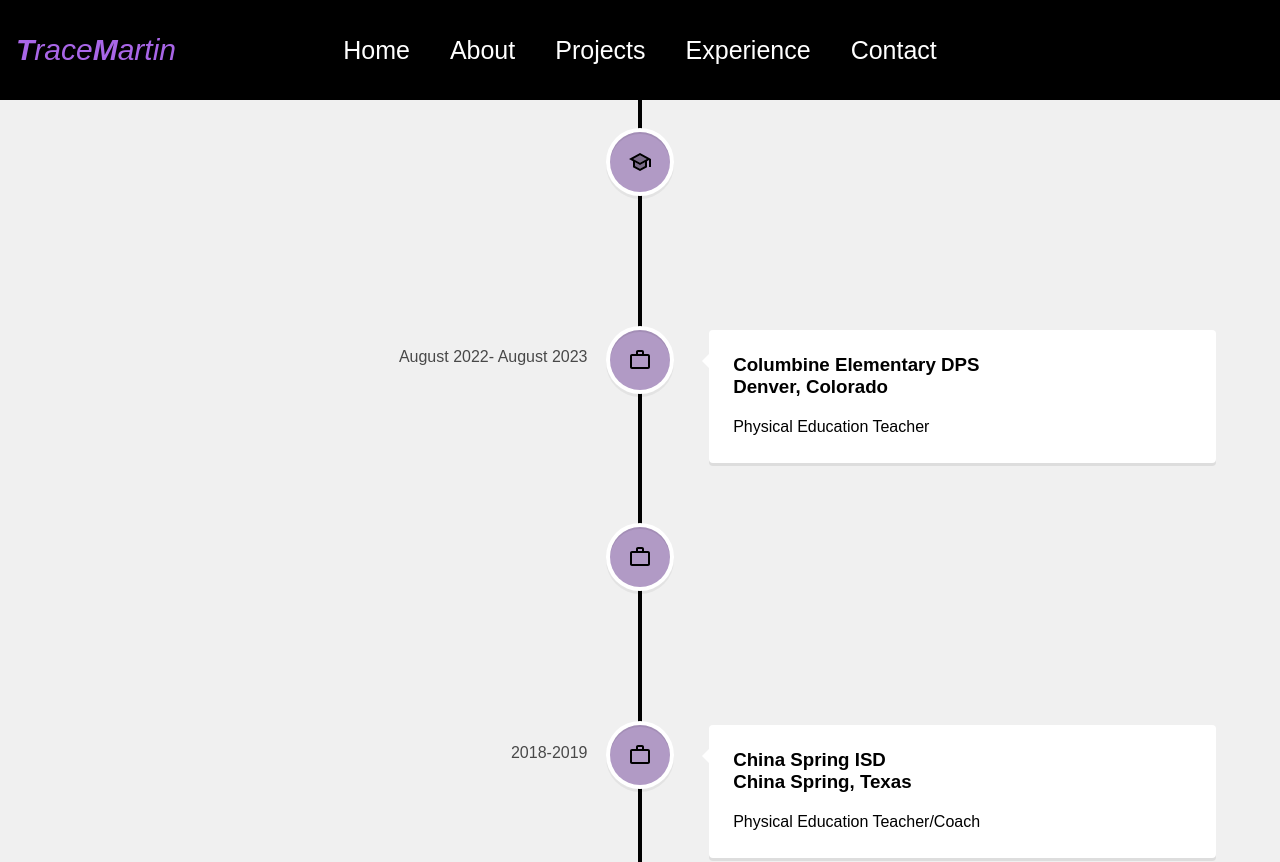
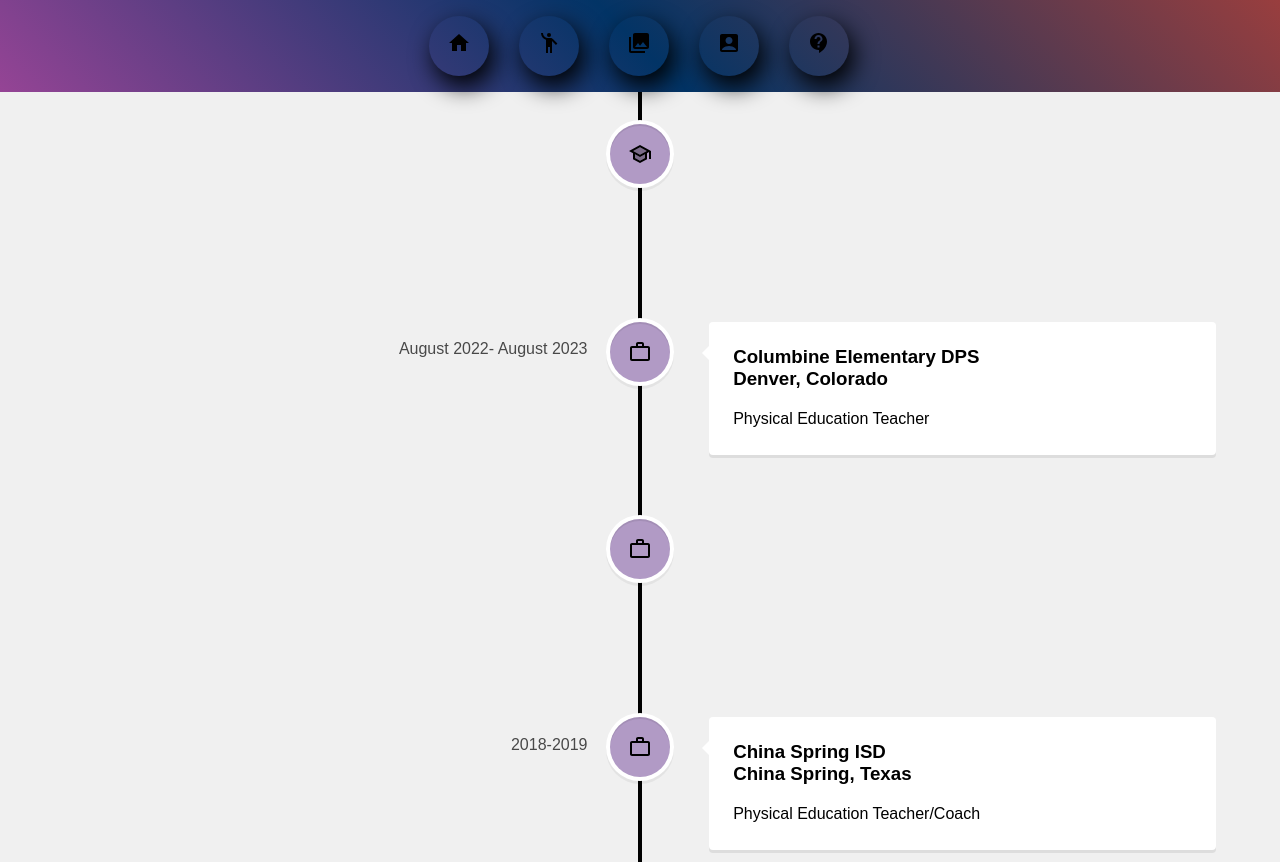
Before and after one commit to trace-martin/Trace-Martin-RPort, a React (Create React App) app: page /experience in a window 1280 px wide. Shown: the top 862 px of the page. Built offline with nearby package versions, Linux system fonts and the light colour scheme.

Commit message:
updated nav buttons

```diff
--- a/package.json
+++ b/package.json
@@ -1,5 +1,5 @@
 {
-  "homepage": ".",
+  "homepage": "https://trace-martin.github.io/trace-martin-rport",
   "name": "react-potfolio-chw.20",
   "version": "0.1.0",
   "private": true,
--- a/src/components/Navbar.js
+++ b/src/components/Navbar.js
@@ -1,7 +1,12 @@
 import React, { useEffect, useState } from 'react'
 import { Link, useLocation } from 'react-router-dom';
 import "../styles/Navbar.css";
-import ReorderTwoToneIcon from '@mui/icons-material/ReorderTwoTone';
+// import ReorderTwoToneIcon from '@mui/icons-material/ReorderTwoTone';
+import CollectionsIcon from '@mui/icons-material/Collections';
+import HomeIcon from '@mui/icons-material/Home';
+import EmojiPeopleIcon from '@mui/icons-material/EmojiPeople';
+import ContactSupportIcon from '@mui/icons-material/ContactSupport';
+import AccountBoxIcon from '@mui/icons-material/AccountBox';
 
 function Navbar() {
     const [expandNavbar, setExpandNavBar] = useState(false);
@@ -14,7 +19,7 @@ function Navbar() {
 
   return (
       <div className='navbarContainer'>
-        <div className='navbar' id={expandNavbar ? 'open' : 'collapsed'}>
+        {/* <div className='navbar' id={expandNavbar ? 'open' : 'collapsed'}>
         {location.pathname !== '/' && (
           <div className='logoOverlay'> <b className='pulse circle'>T</b>race<b>M</b>artin </div>
         )}
@@ -22,16 +27,42 @@ function Navbar() {
                 <button onClick={() => {setExpandNavBar((prev) => !prev)}}>
                     <ReorderTwoToneIcon />
                 </button>
-            </div>
-            <div className='links'>
-                <Link className='pop' to="/"> Home </Link>
-                <Link className='pop' to="/about"> About </Link>
-                <Link className='pop' to="/projects"> Projects </Link>
-                <Link className='pop' to="/experience"> Experience </Link>
-                <Link className='pop' to="/contact"> Contact </Link>
-            </div>
+            </div> */}
+            <ul className='navbar'>
+                <li style={{'--i': '#023466', '--j': 'white'}}>
+                    <a href='/'>
+                        <span className='icon'><HomeIcon /></span>
+                        <span className='title'>Home</span>
+                    </a>
+                </li>
+                {/* this is the background color #954495 */}
+                <li style={{'--i': 'white', '--j': '#954495'}}>
+                    <a href='/about'>
+                        <span className='icon'><EmojiPeopleIcon /></span>
+                        <span className='title'>About</span>
+                    </a>
+                </li>
+                <li style={{'--i': '#993e3e', '--j': 'white'}}>
+                    <a href='/projects'>
+                        <span className='icon'><CollectionsIcon /></span>
+                        <span className='title'>Projects</span>
+                    </a>
+                </li>
+                <li style={{'--i': 'white', '--j': '#088c0a'}}>
+                    <a href='/experience'>
+                        <span className='icon'><AccountBoxIcon /></span>
+                        <span className='title'>Experience</span>
+                    </a>
+                </li>
+                <li style={{'--i': '#fffb00', '--j': 'white'}}>
+                    <a href='/contact'>
+                        <span className='icon'><ContactSupportIcon /></span>
+                        <span className='title'>Contact</span>
+                    </a>
+                </li>
+            </ul>
         </div>
-    </div>
+    // </div>
   );
 }
 
--- a/src/styles/Navbar.css
+++ b/src/styles/Navbar.css
@@ -1,4 +1,116 @@
 .navbarContainer {
+  display: flex;
+  justify-content: center;
+  align-items: center;
+  height: 20%;
+  background-image: linear-gradient(45deg, #954495, #023466, #993e3e);
+}
+.navbar {
+  list-style: none;
+  display: flex;
+  align-items: center;
+  padding-right: 1%;
+}
+.navbar a {
+  display: flex;
+  align-items: center;
+  justify-content: center;
+}
+.navbar li {
+  position: relative;
+  list-style: none;
+  width: 60px;
+  height: 60px;
+  background: rgba(0, 0, 0, 0);
+  border-radius: 60px;
+  cursor: pointer;
+  display: flex;
+  justify-content: center;
+  align-items: center;
+  box-shadow: 5px 10px 25px rgb(0, 0, 0);
+  transition: 0.5s;
+  margin-right: 30px;
+}
+
+.navbar li:hover {
+  width: 180px;
+  box-shadow: 5px 10px 25px rgba(0, 0, 0, 0);
+}
+
+.navbar li::before {
+  content: '';
+  position: absolute;
+  inset: 0;
+  border-radius: 60px;
+  background: linear-gradient(45deg, var(--i), var(--j));
+  opacity: 0;
+  transition: 0.5s;
+}
+
+.navbar li:hover::before {
+  opacity: 1;
+}
+
+.navbar li::after {
+  content: '';
+  position: absolute;
+  top: 10px;
+  width: 100%;
+  height: 100%;
+  border-radius: 60px;
+  background: linear-gradient(45deg, var(--i), var(--j));
+  transition: 0.5s;
+  filter: blur(15px);
+  z-index: -1;
+  opacity: 0;
+}
+
+.navbar li:hover::after {
+  opacity: 0.5;
+}
+
+.navbar li .icon {
+  color: black;
+  font-size: 1.75rem;
+  transition: 0.5s;
+  transition-delay: 0.25s;
+}
+
+.navbar li:hover .icon {
+  transform: scale(0);
+  transition-delay: 0s;
+}
+
+.navbar li span {
+  position: absolute;
+}
+
+.navbar li .title {
+  color: rgb(0, 0, 0);
+  font-size: 1.1em;
+  text-transform: uppercase;
+  letter-spacing: 0.1em;
+  transform: scale(0);
+  transition: 0.5s;
+  transition-delay: 0s;
+}
+
+.navbar li:hover .title {
+  transform: scale(1);
+  transition-delay: 0.25s;
+}
+
+
+
+
+
+
+
+
+
+
+
+/* .navbarContainer {
   position: relative;
   display: flex;
   justify-content: space-between;
@@ -156,4 +268,4 @@ transition: 2s;
   #open .links {
     flex-direction: row;
   }
-}
+} */
```
